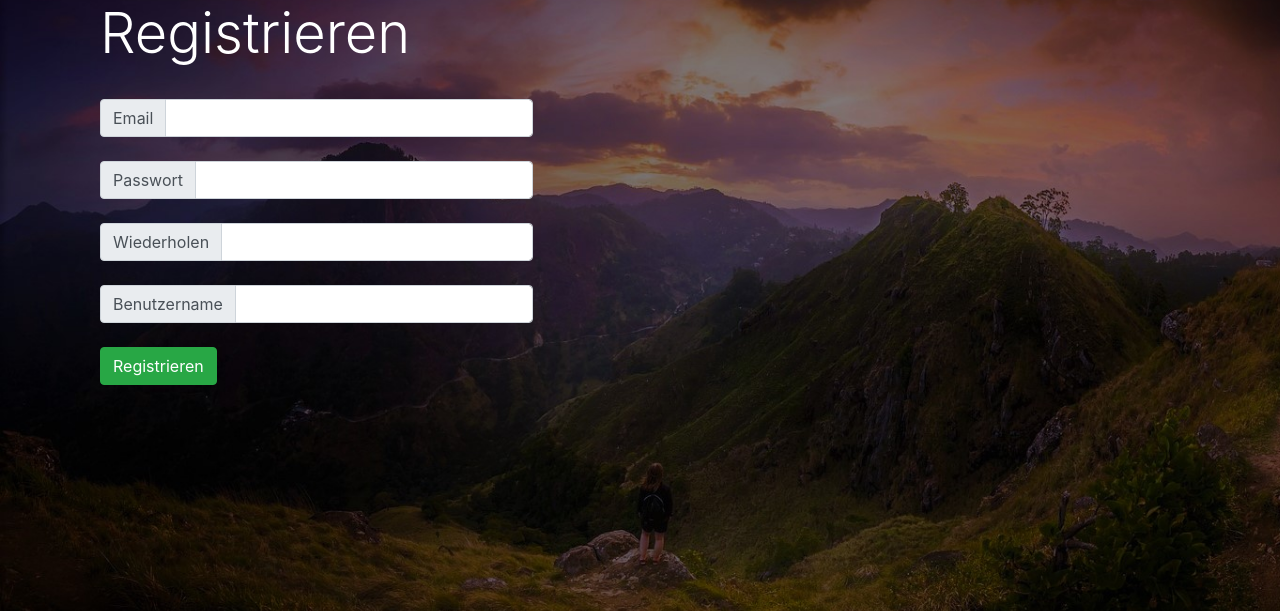
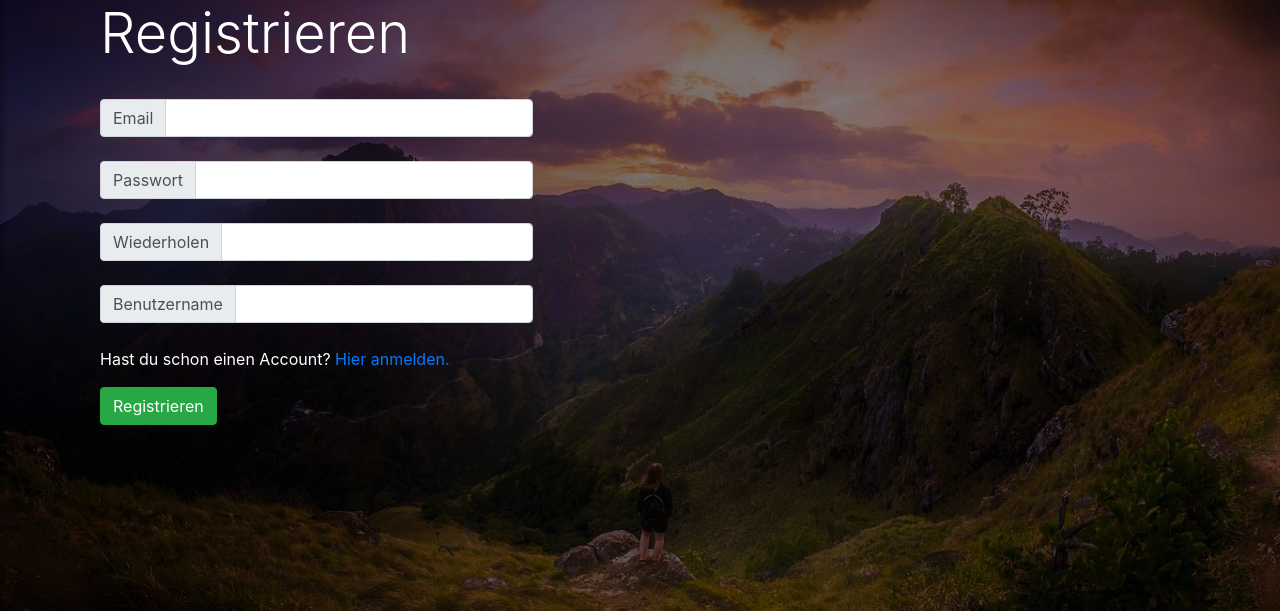
Before and after one commit to Joni135/schul-reddit, a Python web app: template Frontend/templates/register.html in a window 1280 px wide. Shown: the part 104-715 px from the top of the page. Run offline with Jinja, Linux system fonts and the light colour scheme; the template is opened without the code that fills it, so the values that code supplies are empty; some libraries are stand-ins or nearby versions.

Commit message:
Schon einen Acc.? / Noch keinen Acc. hinzugefügt.

```diff
--- a/Frontend/templates/login.html
+++ b/Frontend/templates/login.html
@@ -63,6 +63,9 @@
                     </div>
                     <br>
 
+                    <!-- Register? -->
+                    <p style="color:#FFFFFF">Du hast noch keinen Account? <a href="register.html">Hier registrieren.</a></p>
+
                     <!-- Login-Button -->
                     <button type="button" class="btn btn-success">Login</button>
                 </div>
--- a/Frontend/templates/register.html
+++ b/Frontend/templates/register.html
@@ -80,6 +80,9 @@
                     </div>
                     <br>
 
+                    <!-- Alredy have a Account? -->
+                    <p style="color:#FFFFFF">Hast du schon einen Account? <a href="./login.html">Hier anmelden.</a></p>
+
                     <!-- Register-Button -->
                     <button type="button" class="btn btn-success">Registrieren</button>
                 </div>
```
